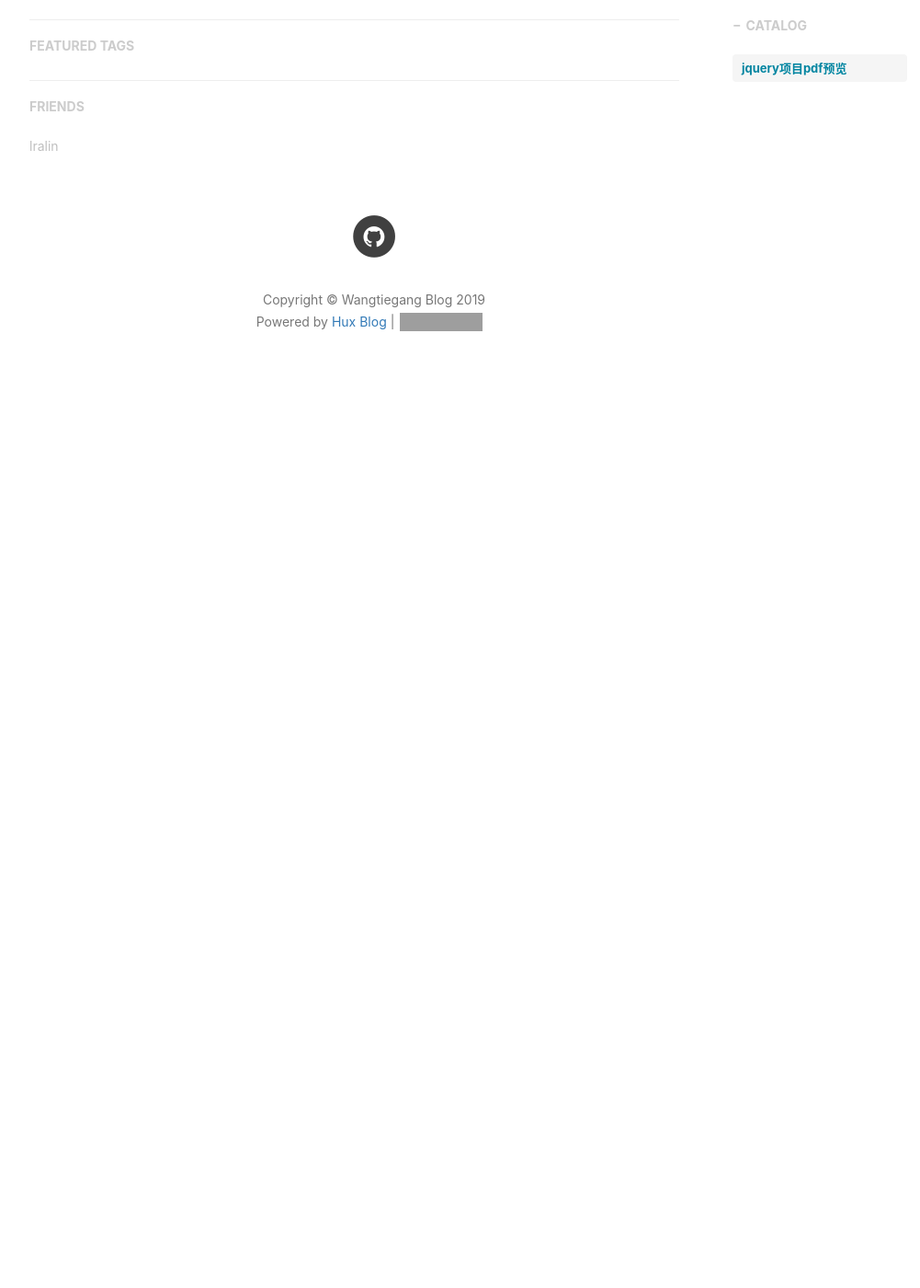
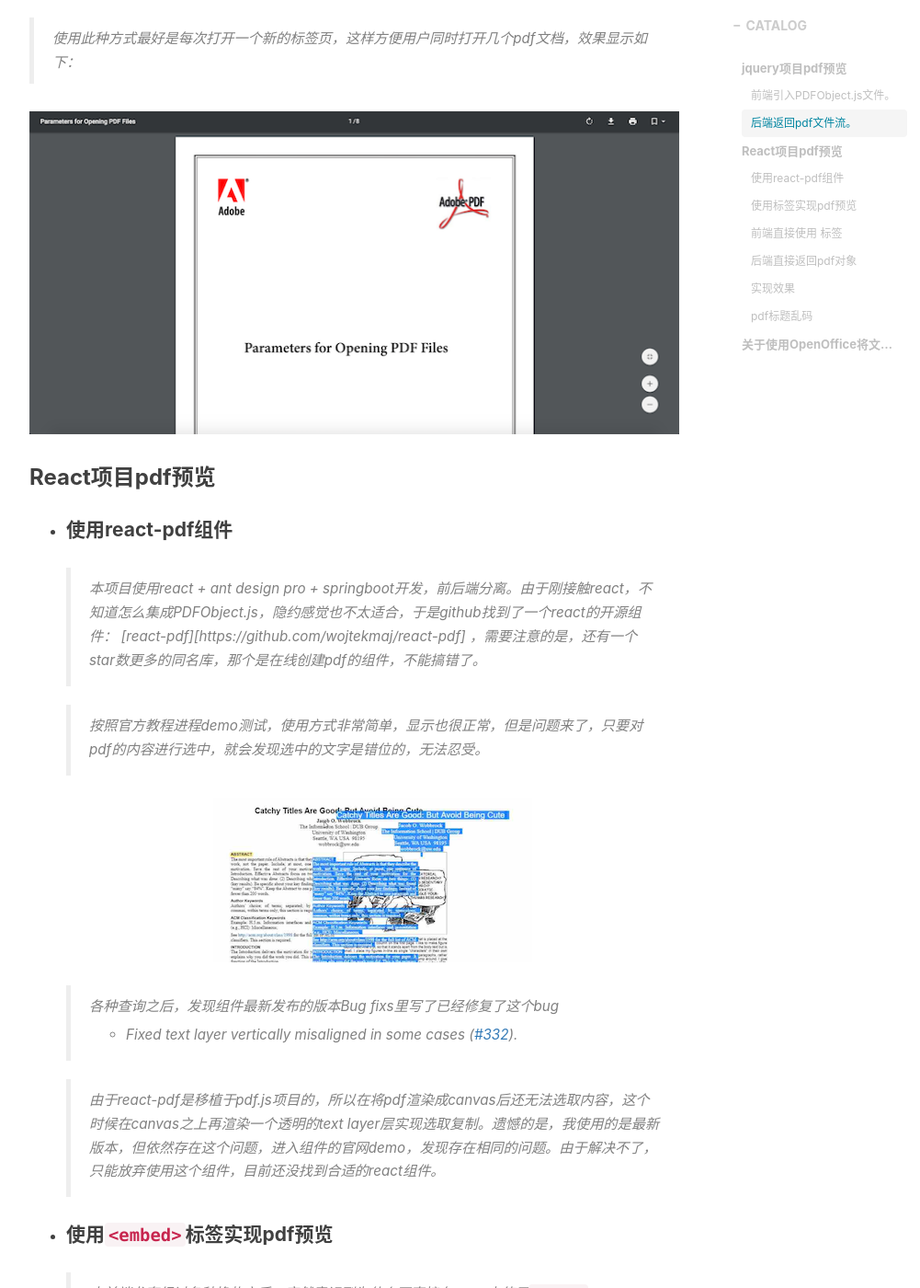
Before and after one commit to wangtiegang/wangtiegang.github.io, a Jekyll site: the page built from _posts/2019-05-26-pdf-preview.md, in a window 1280 px wide and 1400 px high, scrolled down 2739 px. Shown: the whole window at 92% size, without its empty margins (233-1234 px from the left). Built offline with Jekyll 4.4.1, drawn with Linux system fonts in a browser that asks for light colours; nearby versions of some CDN libraries; comment, search, counter and statistics services are not loaded; before the commit the page ends 3166 px from its top, so only the background shows below that; some of the changed text lies outside the part shown; grey boxes are pictures that could not be loaded.

Commit message:
2019-05-26-pdf-preview.md

````diff
--- a/_posts/2019-05-26-pdf-preview.md
+++ b/_posts/2019-05-26-pdf-preview.md
@@ -49,75 +48,170 @@ tags:
 
 > **由于是内部Web项目，用户少且容忍度高，不需要考虑各浏览器兼容及移动端浏览等情况，所以简单了解后选定PDFObject.js方式，指定使用Chrome浏览器。**
 
-* 1. 前端引入PDFObject.js文件。
+* #### 前端引入PDFObject.js文件。
 
-     ```html
-     <!-- 引入pdfobject -->
-     <script src="${base.contextPath}/lib/pdf-object/pdfobject.min.js"></script>
+```html
+<!-- 引入pdfobject -->
+<script src="${base.contextPath}/lib/pdf-object/pdfobject.min.js"></script>
 
-     <body>
-         <div id="pdf"></div>
-         <script>
-             // 加载pdf
-             PDFObject.embed("/file/preview?fileId=" + fileId, "#pdf");
-         </script>
+<body>
+    <div id="pdf"></div>
+    <script>
+        // 加载pdf
+        PDFObject.embed("/file/preview?fileId=" + fileId, "#pdf");
+    </script>
 
-         <style>
-          /** 自定义预览样式 */
-          .pdfobject-container {
-               overflow: auto;
-               position: absolute;
-               top: 0;
-               right: 0;
-               bottom: 0;
-               left: 0;
-               width: 100%;
-               height: 100%;
-               overflow-x: hidden;
-               overflow-y: hidden;
-           }
-         </style>
-     </body>
-     ```
+    <style>
+     /** 自定义预览样式 */
+     .pdfobject-container {
+          overflow: auto;
+          position: absolute;
+          top: 0;
+          right: 0;
+          bottom: 0;
+          left: 0;
+          width: 100%;
+          height: 100%;
+          overflow-x: hidden;
+          overflow-y: hidden;
+      }
+    </style>
+</body>
+```
 
 
 
-* 2. 后端返回pdf文件流。
+* #### 后端返回pdf文件流。
 
-     ```java
-     public void preview(HttpServletResponse response, Long fileId, String userAgent){
-       // do something
-       File file = new File(filePath);
-       if(file.exists()){
-         InputStream in = null;
-         OutputStream out = null;
-         	try{
-           	response.reset();
-             if(StringUtils.contains(userAgent, "Mozilla")){
-             	//google,火狐浏览器
-               fileName = new String(fileName.getBytes("gb2312"), "ISO-8859-1");
-             }else{
-               //其他浏览器
-               String fileNameEncode = URLEncoder.encode(fileName,"UTF8");
-               fileName = new String((fileNameEncode).getBytes("UTF-8"), "UTF8");
-             }
-             //inline 表示回复中的消息体会以页面的一部分或者整个页面的形式展示
-             //attachment 意味着消息体应该被下载到本地；大多数浏览器会呈现一个“保存为”的对话框
-             response.setHeader("Content-Disposition", "inline;filename=\""
-                                + fileName + "\"");
-             response.setContentType("application/pdf;charset=UTF-8");
-             in = new FileInputStream(file.getAbsolutePath());
-             out = response.getOutputStream();
-             response.setContentLength(in.available());
-             byte[] b = new byte[1024];
-             int len;
-             while((len = in.read(b))!=-1){
-                out.write(b, 0, len);
-             }
-             out.flush();
-             } catch (IOException e) {
-                     // log
-             }
-       }
-     }
-     ```
+  ```java
+  public void preview(HttpServletResponse response, Long fileId, String userAgent){
+    // do something
+    File file = new File(filePath);
+    if(file.exists()){
+      InputStream in = null;
+      OutputStream out = null;
+      	try{
+        	response.reset();
+          if(StringUtils.contains(userAgent, "Mozilla")){
+          	//google,火狐浏览器
+            fileName = new String(fileName.getBytes("gb2312"), "ISO-8859-1");
+          }else{
+            //其他浏览器
+            String fileNameEncode = URLEncoder.encode(fileName,"UTF8");
+            fileName = new String((fileNameEncode).getBytes("UTF-8"), "UTF8");
+          }
+          //inline 表示回复中的消息体会以页面的一部分或者整个页面的形式展示
+          //attachment 意味着消息体应该被下载到本地；大多数浏览器会呈现一个“保存为”的对话框
+          response.setHeader("Content-Disposition", "inline;filename=\""
+                             + fileName + "\"");
+          response.setContentType("application/pdf;charset=UTF-8");
+          in = new FileInputStream(file.getAbsolutePath());
+          out = response.getOutputStream();
+          response.setContentLength(in.available());
+          byte[] b = new byte[1024];
+          int len;
+          while((len = in.read(b))!=-1){
+             out.write(b, 0, len);
+          }
+          out.flush();
+          } catch (IOException e) {
+                  // log
+          }
+    }
+  }
+  ```
+
+
+
+> 使用此种方式最好是每次打开一个新的标签页，这样方便用户同时打开几个pdf文档，效果显示如下：
+
+![post-pdf-preview](/img/in-post/2019-05/post-pdf-preview-1.png)
+
+
+
+### React项目pdf预览
+
+* #### 使用react-pdf组件
+
+  > 本项目使用react + ant design pro + springboot开发，前后端分离。由于刚接触react，不知道怎么集成PDFObject.js，隐约感觉也不太适合，于是github找到了一个react的开源组件： [react-pdf][https://github.com/wojtekmaj/react-pdf] ，需要注意的是，还有一个star数更多的同名库，那个是在线创建pdf的组件，不能搞错了。
+
+  > 按照官方教程进程demo测试，使用方式非常简单，显示也很正常，但是问题来了，只要对pdf的内容进行选中，就会发现选中的文字是错位的，无法忍受。
+
+  ![image-20190526185023094](/img/in-post/2019-05/post-pdf-preview-2.png)
+
+
+
+  > 各种查询之后，发现组件最新发布的版本Bug fixs里写了已经修复了这个bug
+  >
+  > * Fixed text layer vertically misaligned in some cases ([#332](https://github.com/wojtekmaj/react-pdf/issues/332)).
+
+  > 由于react-pdf是移植于pdf.js项目的，所以在将pdf渲染成canvas后还无法选取内容，这个时候在canvas之上再渲染一个透明的text layer层实现选取复制。遗憾的是，我使用的是最新版本，但依然存在这个问题，进入组件的官网demo，发现存在相同的问题。由于解决不了，只能放弃使用这个组件，目前还没找到合适的react组件。
+
+
+
+* #### 使用``` <embed> ```标签实现pdf预览
+
+  > 本前端龙套经过各种挣扎之后，突然意识到为什么不直接在react中使用``` <embed> ```、``` <frame> ``` 、``` <object> ``` 标签呢？于是尝试了一下。
+
+  * ##### 前端直接使用 ``` <embed> ``` 标签
+
+    ```react
+    render() {
+      return ({detail.previewStatus === 'playable' && detail.src ? (
+        <embed
+          src={encodeURI(`/api/knowledge/preview?src=${detail.src}`)}
+          width="100%"
+          height={height}
+        />) : (
+          <Alert message="文档不支持预览，请下载后查看" type="info" showIcon />
+      )});
+    }
+    ```
+
+  * ##### 后端直接返回pdf对象
+
+    ```java
+    @GetMapping(value = "/knowledge/preview", produces = "application/pdf")
+    public FileSystemResource preview(String src) {
+    	return new FileSystemResource(src);
+    }
+    ```
+
+  * ##### 实现效果
+
+    ![image-20190526194236017](/img/in-post/2019-05/post-pdf-preview-3.png)
+
+    > **这个地方可以看到pdf的标题是乱码，各种折腾之后发现是个坑**
+
+  * ##### pdf标题乱码
+
+    > 在发现标题乱码的问题之后，第一反应是因为浏览器直接编码的问题导致，我后端直接返回spring 的 FileSystemResource 对象，没地方设置，于是改成了Jquery下读取文件流写入response的方式进行pdf对象返回，但是不起效果，各种尝试之后都解决不了。
+
+    > 另外一种方式是将预览的标题给隐藏掉，这个不是必须的，但是查看了W3C文档后发现``` <embed> ``` 标签没有这个属性，换成 ``` <object> ``` 或 ``` <frame> ``` 标签也不行，但是找到可以隐藏整个工具栏的方法，在src属性链接的结尾加上参数可以对预览样式进行控制。
+    >
+    > ```html
+    > <!-- #后面的参数控制pdf预览效果 -->
+    > <embed src="http://URL_TO_PDF.com/pdf.pdf#toolbar=0&navpanes=0&scrollbar=0" width="425" height="425">
+    > ```
+    >
+    > 更多参数参考 [Adobe参数官方文档][https://www.adobe.com/content/dam/acom/en/devnet/acrobat/pdfs/pdf_open_parameters.pdf]
+
+    > 在纠结隐藏工具栏会导致跳页，旋转，打印按钮无法使用的时候，突然发现文档名称被我修改成英文之后，还是显示乱码，清除浏览器缓存后也还是乱码。于是下载pdf文档用软件打开，点击属性，发现被坑了，预览显示的是pdf的标题属性，并不是文件名，撤销隐藏工具栏，皆大欢喜。
+    >
+    > ![image-20190526202045234](/img/in-post/2019-05/post-pdf-preview-4.png)
+
+
+
+* ### 关于使用OpenOffice将文档转成pdf
+
+  > Word，Excel，Ppt预览的方案从一开始觉得最好是能在线打开，能跟本地打开一样查看。网上查询之后，大概了解了几种方式。
+
+  > 第一种是直接使用微软或google的免费服务，将文档的url地址传入就行了，但前提是文档必须公网可访问的，由于文档的私密性，所以这种方案直接排除。
+
+  > 第二种是使用各种第三方收费的服务，效果类似第一种，但是由于收费和文档托管的问题，也直接排除
+
+  > 最后一种就是使用openoffice转pdf进行预览了，这种方式最符合要求，缺点就是需要自己安装服务，转换后的格式可能有点误差，由于具体实现不是我，此处只讲讲大概思路。
+  >
+  > * 服务器安装openoffice服务。
+  > * 在用户上传office文档的时候，立即对文档进行pdf转换，如果要对并发进行控制，可以使用消息队列进行限制。
+  > * 用户进行预览时，先读取文件转换状态，如果已经转化成功，则直接返回pdf文档，否则提示用户下载查看。
````
Also changed, not shown: other parts of _posts/2019-05-26-pdf-preview.md (+1 -2 lines), img/in-post/2019-05/post-pdf-preview-1.png (added), img/in-post/2019-05/post-pdf-preview-2.png (added), img/in-post/2019-05/post-pdf-preview-3.png (added), img/in-post/2019-05/post-pdf-preview-4.png (added).
